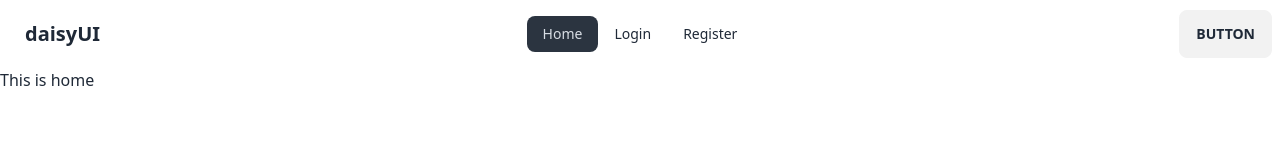
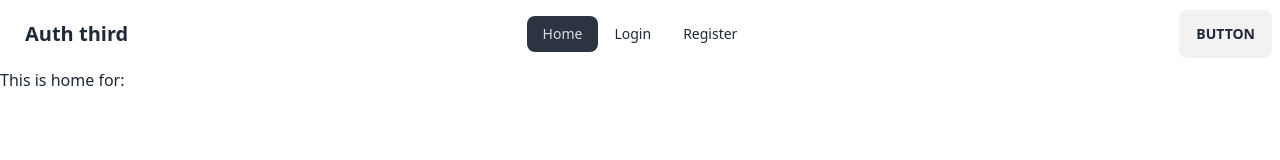
Before and after one commit to Zinath22/auth-third, a React (Vite) app: page / in a window 1280 px wide. Shown: the top 160 px of the page. Built offline with nearby package versions, Linux system fonts and the light colour scheme.

Commit message:
create user added

```diff
--- a/package.json
+++ b/package.json
@@ -13,6 +13,7 @@
     "firebase": "^10.4.0",
     "localforage": "^1.10.0",
     "match-sorter": "^6.3.1",
+    "prop-types": "^15.8.1",
     "react": "^18.2.0",
     "react-dom": "^18.2.0",
     "react-router-dom": "^6.16.0",
--- a/src/components/Home.jsx
+++ b/src/components/Home.jsx
@@ -1,9 +1,14 @@
+// import { useContext } from "react";
+// import { AuthContext } from "../providers/AuthProvider";
 
 
 const Home = () => {
+    // const authInfo = useContext(AuthContext);
+    // console.log(authInfo);
+
     return (
         <div>
-            <h2>This is home</h2>
+            <h2>This is home for: </h2>
         </div>
     );
 };
--- a/src/components/Navbar.jsx
+++ b/src/components/Navbar.jsx
@@ -20,7 +20,7 @@ const Navbar = () => {
 
       </ul>
     </div>
-    <a className="btn btn-ghost normal-case text-xl">daisyUI</a>
+    <a className="btn btn-ghost normal-case text-xl">Auth third</a>
   </div>
   <div className="navbar-center hidden lg:flex">
     <ul className="menu menu-horizontal px-1">
--- a/src/components/Register.jsx
+++ b/src/components/Register.jsx
@@ -1,7 +1,11 @@
+import { useContext } from "react";
 import { Link } from "react-router-dom";
+import { AuthContext } from "../providers/AuthProvider";
 
 
 const Register = () => {
+    const { createUser } = useContext(AuthContext)
+
 
     const handleRegister = e =>{
         e.preventDefault();
@@ -9,6 +13,15 @@ const Register = () => {
         const email = e.target.email.value;
         const password = e.target.password.value;
         console.log(name, email, password);
+
+        // create user in firebase
+        createUser(email, password)
+        .then(result =>{
+          console.log(result.user)
+        })
+        .catch(error =>{
+          console.log(error);
+        })
     }
 
     return (
--- a/src/main.jsx
+++ b/src/main.jsx
@@ -11,6 +11,7 @@ import Root from './components/Root';
 import Home from './components/Home';
 import Login from './components/Login';
 import Register from './components/Register';
+import AuthProvider from './providers/AuthProvider';
 
 const router = createBrowserRouter([
   {
@@ -35,6 +36,8 @@ const router = createBrowserRouter([
 
 ReactDOM.createRoot(document.getElementById('root')).render(
   <React.StrictMode>
+     <AuthProvider>
      <RouterProvider router={router} />
+      </AuthProvider>
   </React.StrictMode>,
 )
--- /dev/null
+++ b/src/providers/AuthProvider.jsx
@@ -0,0 +1,30 @@
+import { createContext, useState } from "react";
+import PropTypes from 'prop-types';
+import { createUserWithEmailAndPassword } from "firebase/auth";
+import auth from "../firebase/firebase.config";
+
+export const AuthContext = createContext(null);
+
+const AuthProvider = ({children}) => {
+    const [user, setUser] = useState(null);
+
+
+    const createUser = (email, password)=>{
+        return createUserWithEmailAndPassword(auth, email, password)
+    }
+
+
+    const authInfo = { user, createUser }
+
+    return (
+       <AuthContext.Provider value={authInfo}>
+                {children}
+       </AuthContext.Provider>
+    );
+};
+
+
+export default AuthProvider;
+AuthProvider.propTypes ={
+    children: PropTypes.node
+}
```
Also changed, not shown: 1 other file (tests, documents, lock files or other folders).
